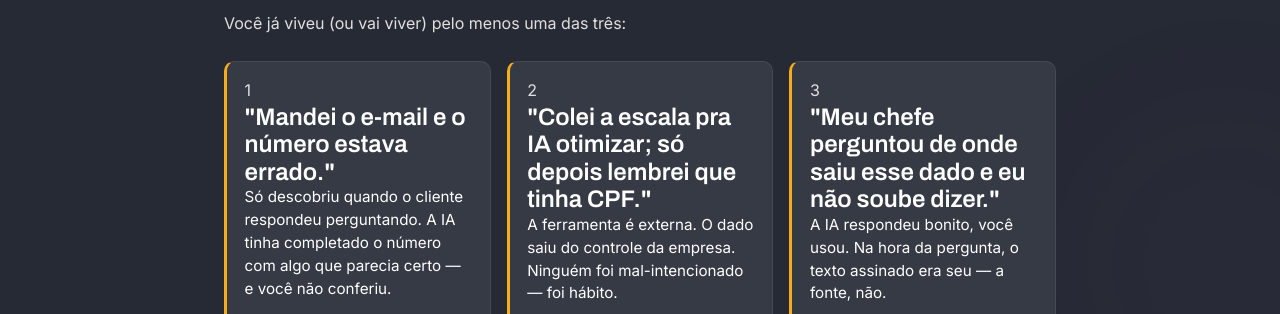
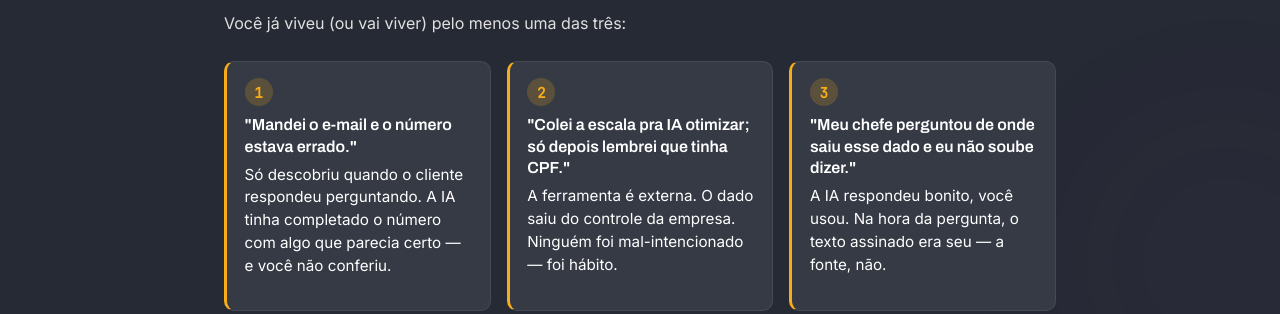
Before and after one commit to rslimaeng/pdl-mallory-supervisao, a plain HTML site: page m4/index.html in a window 1280 px wide. Shown: the part 486-800 px from the top of the page. Drawn offline with Linux system fonts and the light colour scheme.

Commit message:
M4 T1 assets: append CSS .dor-card__num + .badge--artifact (reusa .dor-card/.dores-grid/.prompt-* do M3; tokens/color-mix, zero hex novo)

```diff
--- a/assets/style.css
+++ b/assets/style.css
@@ -3616,3 +3616,28 @@ body.modal-open { overflow: hidden; }
 .acc-ex-col.mallory .acc-ex-label { color: var(--accent-green); }
 .acc-check { display: flex; align-items: center; gap: 8px; padding: 10px 14px; background: rgba(255,255,255,.03); border-radius: 6px; font-size: 13px; color: var(--text-secondary); cursor: pointer; }
 .acc-check input { width: 16px; height: 16px; }
+
+/* ============================================================
+   M4 (goal 19): dor-card número circular + badge "gera Artifact"
+   Reusa .dor-card / .dores-grid (M3) — só o que faltava.
+   ============================================================ */
+.dor-card__num {
+  display: inline-flex; align-items: center; justify-content: center;
+  width: 1.75rem; height: 1.75rem;
+  background: color-mix(in oklab, var(--accent-yellow) 20%, transparent);
+  color: var(--accent-yellow);
+  border-radius: 50%;
+  font-family: var(--font-mono); font-weight: 700; font-size: .9rem;
+  margin-bottom: .5rem;
+}
+.dor-card h3 {
+  font-family: var(--font-title); font-size: 1rem; font-weight: 600;
+  margin: 0 0 .4rem; color: var(--text-primary); line-height: 1.35;
+}
+.badge--artifact {
+  background-color: color-mix(in oklab, var(--accent-yellow) 22%, transparent);
+  color: var(--accent-yellow);
+  border: 1px solid color-mix(in oklab, var(--accent-yellow) 45%, transparent);
+  vertical-align: middle;
+  margin-left: .5rem;
+}
```
